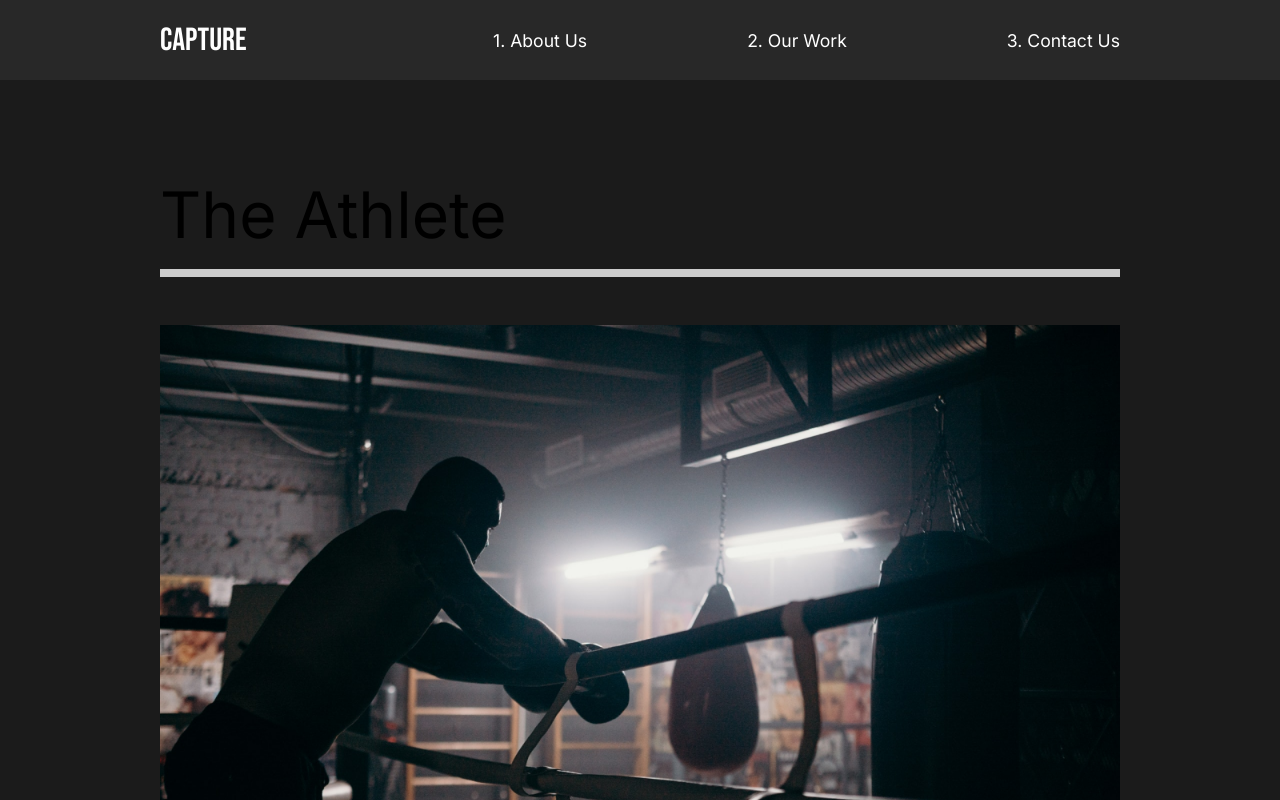
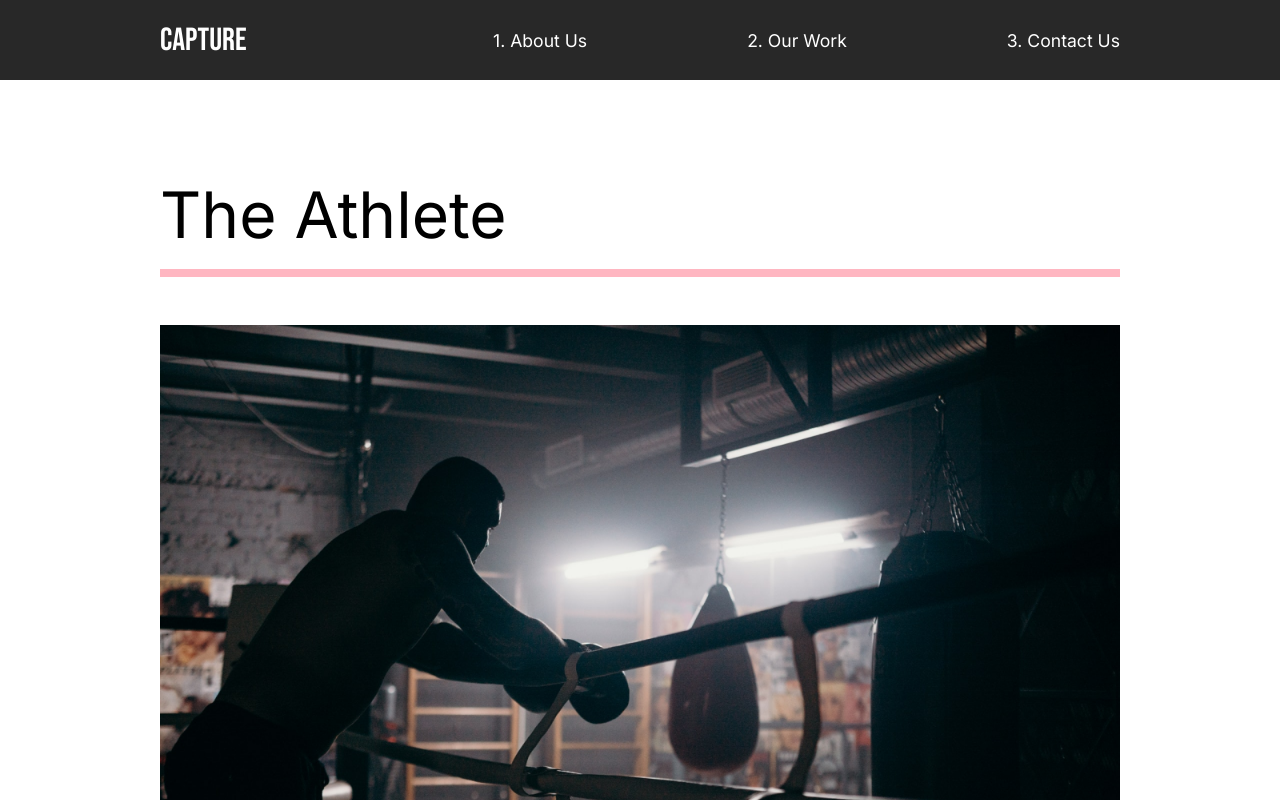
Before and after one commit to Viki-Bo/website-project-react, a React (Create React App) app: page /work in a window 1280 px wide. Shown: the top 800 px of the page. Built offline with nearby package versions, Linux system fonts and the light colour scheme.

Commit message:
Faq animation

```diff
--- a/src/App.js
+++ b/src/App.js
@@ -4,15 +4,21 @@
 import ContactUs from './pages/ContactUs';
 import OurWork from './pages/OurWork';
 import Nav from './components/Nav';
-import {Switch, Route} from 'react-router-dom';
+import {Switch, Route, useLocation} from 'react-router-dom';
 import MovieDetail from './pages/MovieDetail';
+import {AnimatePresence} from 'framer-motion';
 
 function App() {
+  const location = useLocation();
+
   return (
     <div className="App">
       <GlobalStyle />
       <Nav />
-      <Switch>
+      <AnimatePresence exitBeforeEnter>
+        <Switch
+          location={location}
+          key={location.pathname}>
           <Route path="/" exact>
             <AboutUs />
           </Route>
@@ -26,6 +32,7 @@
             <ContactUs />
           </Route>
         </Switch>
+        </AnimatePresence>
     </div>
   );
 }
--- /dev/null
+++ b/src/animation.js
@@ -0,0 +1,38 @@
+export const pageAnimation = {
+    hidden: {opacity: 0, y: 300},
+    show: {opacity: 1,y: 0,
+        transition: { duration: 0.5, when: "beforeChildren",staggerChildren: 0.25,},
+    },
+    exit: {opacity: 0,transition: {duration: 0.5,},},
+};
+
+export const titleAnim = {
+    hidden: { y: 200},
+    show: { y: 0, transition: { duration: 0.75, ease: "easeOut" },},
+};
+
+export const fade = {
+    hidden: {opacity: 0},
+    show: { opacity: 1, transition: {ease: 'easeOut',duration: 0.75},},
+};
+
+export const photoAnim = {
+    hidden: {scale: 1.5, opacity: 0},
+    show: { scale: 1, opacity: 1, transition:{ease: 'easeOut',duration: 0.75 },},
+};
+
+export const lineAnim = {
+    hidden: { width: "0%" },
+    show: {width: "100%",transition: { duration: 1 },},
+};
+
+
+export const slider = {
+    hidden: { x: '-130%', skew: '45deg' },
+    show: {x: '100%', skew: '0deg',transition: { type: 'tween', ease: 'easeOut', duration: 1 },},
+};
+
+export const sliderContainer = {
+    hidden: {opacity: 1},
+    show: {opacity: 1, transition: {staggerChildren: 0.15, ease:'easeOut'}},
+};
--- a/src/components/FaqSection.js
+++ b/src/components/FaqSection.js
@@ -1,51 +1,48 @@
 import React from 'react';
 import styled from 'styled-components';
 import {About} from '../styles';
+import Toggle from './Toggle';
+import { AnimateSharedLayout } from 'framer-motion';
 
 const FaqSection = () => {
+
     return (
         <Faq>
             <h2>Any Questions? <span>FAQ</span></h2>
-            <div className="question">
-                <h4>How Do I Start?</h4>
+            <AnimateSharedLayout>
+            <Toggle title="How Do I Start?">
                 <div className="answer">
                     <p>Lorem ipsum dolor sit amet.</p>
                     <p>Lorem ipsum dolor sit amet consectetur
                         adipisicing elit. Magni, voluptate!
                     </p>
-                    <div className="faq-line"></div>
                 </div>
-            </div>
-            <div className="question">
-                <h4>Daily Schedule?</h4>
+            </Toggle>
+            <Toggle title="Daily Schedule?">
                 <div className="answer">
                     <p>Lorem ipsum dolor sit amet.</p>
                     <p>Lorem ipsum dolor sit amet consectetur
                         adipisicing elit. Magni, voluptate!
                     </p>
-                    <div className="faq-line"></div>
                 </div>
-            </div>
-            <div className="question">
-                <h4>Diferrent Payment Methods</h4>
+            </Toggle>
+            <Toggle title="Diferrent Payment Methods">
                 <div className="answer">
                     <p>Lorem ipsum dolor sit amet.</p>
                     <p>Lorem ipsum dolor sit amet consectetur
                         adipisicing elit. Magni, voluptate!
                     </p>
-                    <div className="faq-line"></div>
                 </div>
-            </div>
-            <div className="question">
-                <h4>What Products Do You offer?</h4>
+            </Toggle>
+            <Toggle title="What Products Do You offer?">
                 <div className="answer">
                     <p>Lorem ipsum dolor sit amet.</p>
                     <p>Lorem ipsum dolor sit amet consectetur
                         adipisicing elit. Magni, voluptate!
                     </p>
-                    <div className="faq-line"></div>
                 </div>
-            </div>
+            </Toggle>
+            </AnimateSharedLayout>
         </Faq>
     );
 };
--- /dev/null
+++ b/src/components/Toggle.js
@@ -0,0 +1,13 @@
+import { motion } from 'framer-motion';
+import React, { useState } from 'react';
+
+const Toggle = ({children, title}) => {
+    const [toggle, setToggle] = useState(true);
+    return <motion.div layout classname="question" onClick={() => setToggle(!toggle)}>
+        <motion.h4 layout>{title}</motion.h4>
+        {toggle ? children: ""}
+        <motion.div className="faq-line"></motion.div>
+    </motion.div>;
+};
+
+export default Toggle;
--- /dev/null
+++ b/src/components/Wave.js
@@ -0,0 +1,22 @@
+import React from 'react';
+import styled from 'styled-components';
+import {motion} from 'framer-motion';
+
+const Wave = () => {
+    return (
+    <WaveSvg  viewBox="0 0 1440 363" fill="none" xmlns="http://www.w3.org/2000/svg">
+    <motion.path
+    initial={{ pathLength: 0, pathOffset: 1 }}
+    animate={{ pathLength: 1, pathOffset: 0 }}
+    transition={{ duration: 1 }}
+    d="M1440 27.4774C1352.73 19.8184 1122.41 49.0556 899.331 227.276C620.48 450.052 354.282 355.647 170.328 185.318C23.165 49.0556 -4.21721 8.32998 0.487081 5" stroke="#ffa0c0" strokeOpacity="0.4" strokeWidth="10"/>
+    </WaveSvg>);
+};
+
+const WaveSvg = styled.svg`
+    position: absolute;
+    left: 0;
+    z-index: 1;
+`;
+
+export default Wave;
--- a/src/pages/AboutUs.js
+++ b/src/pages/AboutUs.js
@@ -2,14 +2,21 @@
 import AboutSection from '../components/AboutSection';
 import ServicesSection from '../components/ServicesSection';
 import FaqSection from '../components/FaqSection';
+import { motion } from 'framer-motion';
+import {pageAnimation} from '../animation';
+
 
 const AboutUs = () => {
     return (
-        <>
+        <motion.div
+        exit="exit"
+        variants={pageAnimation}
+        initial="hidden"
+        animate="show" >
         <AboutSection />
         <ServicesSection />
         <FaqSection />
-        </>
+        </motion.div>
     );
 };
 
--- a/src/pages/ContactUs.js
+++ b/src/pages/ContactUs.js
@@ -1,11 +1,18 @@
 import React from 'react';
+import { motion } from 'framer-motion';
+import {pageAnimation} from '../animation';
 
 
 const ContactUs = () => {
     return (
-        <div>
+        <motion.div
+        exit="exit"
+        variants={pageAnimation}
+        initial="hidden"
+        animate="show"
+        style={{background: "#fff" }}>
             <h1>Our Contakt</h1>
-        </div>
+        </motion.div>
     );
 };
 
--- a/src/pages/MovieDetail.js
+++ b/src/pages/MovieDetail.js
@@ -2,8 +2,8 @@
 import styled from "styled-components";
 import { useHistory } from "react-router-dom";
 import { MovieState } from "../movieState";
-import { motion } from "framer-motion";
-//import { pageAnimation } from "../animation";
+import { motion } from 'framer-motion';
+import {pageAnimation} from '../animation';
 
 const MovieDetail = () => {
   const history = useHistory();
@@ -23,7 +23,7 @@
       {movie && (
         <Details
           exit="exit"
-          // variants={pageAnimation}
+          variants={pageAnimation}
           initial="hidden"
           animate="show"
         >
--- a/src/pages/OurWork.js
+++ b/src/pages/OurWork.js
@@ -4,16 +4,36 @@
 import athlete from '../img/athlete-small.png';
 import theracer from '../img/theracer-small.png';
 import goodtimes from '../img/goodtimes-small.png';
+import { motion } from 'framer-motion';
+import {sliderContainer, pageAnimation, fade, photoAnim, lineAnim, slider} from '../animation';
 
 
 const OurWork = () => {
     return (
-        <Work>
+        <Work
+            exit="exit"
+            variants={pageAnimation}
+            initial="hidden"
+            animate="show"
+            style={{background: "#fff" }}
+            >
+            <motion.div variants={sliderContainer}>
+                <Frame1 variants={slider}></Frame1>
+                <Frame2 variants={slider}></Frame2>
+                <Frame3 variants={slider}></Frame3>
+                <Frame4 variants={slider}></Frame4>
+            </motion.div>
             <Movie>
-                <h2>The Athlete</h2>
-                <div className="line"></div>
+                <motion.h2
+                variants="fade">The Athlete</motion.h2>
+                <motion.div
+                variants={lineAnim}
+                className="line"></motion.div>
                 <Link to="/work/the-athlete">
-                <img src={athlete} alt="athlete" />
+                <Hide>
+                    <motion.img
+                    variants={photoAnim} src={athlete} alt="athlete" />
+                </Hide>
                 </Link>
             </Movie>
             <Movie>
@@ -34,7 +54,7 @@
     );
 };
 
-const Work = styled.div`
+const Work = styled(motion.div)`
     min-height: 100vh;
     overflow: hidden;
     padding: 5rem 10rem;
@@ -46,7 +66,7 @@
     padding-bottom: 10rem;
     .line{
         height: 0.5rem;
-        background: #cccccc;
+        background: lightpink;
         margin-bottom: 3rem;
     }
     img {
@@ -55,4 +75,32 @@
         object-fit: cover;
     }
 `;
+
+const Hide = styled.div`
+    overflow: hidden;
+`;
+
+const Frame1 = styled(motion.div)`
+    position: fixed;
+    left: 0;
+    top: 10%;
+    width: 100%;
+    height: 100vh;
+    background: #fffebf;
+    z-index: 2;
+`;
+
+const Frame2 = styled(Frame1)`
+    background: #ff8efb;
+`;
+
+const Frame3 = styled(Frame1)`
+    background: #8ed2ff;
+`;
+
+const Frame4 = styled(Frame1)`
+    background: #8effa0;
+`;
+
+
 export default OurWork;
--- a/src/styles.js
+++ b/src/styles.js
@@ -8,11 +8,12 @@
     justify-content: space-between;
     padding: 5rem 10rem;
     color: white;
+
 `;
 export const Description = styled.div`
     flex: 1;
     padding-right: 5rem;
-
+    z-index: 2;
     h2 {
         font-weight: lighter;
     }
@@ -21,6 +22,7 @@
 export const Image = styled.div`
     flex: 1;
     overflow: hidden;
+    z-index: 2;
     img {
         width: 100%;
         height: 80vh;
```
Also changed, not shown: src/components/AboutSection.js (+22 -9 lines). Lines whose indentation alone changed are shown as unchanged.
